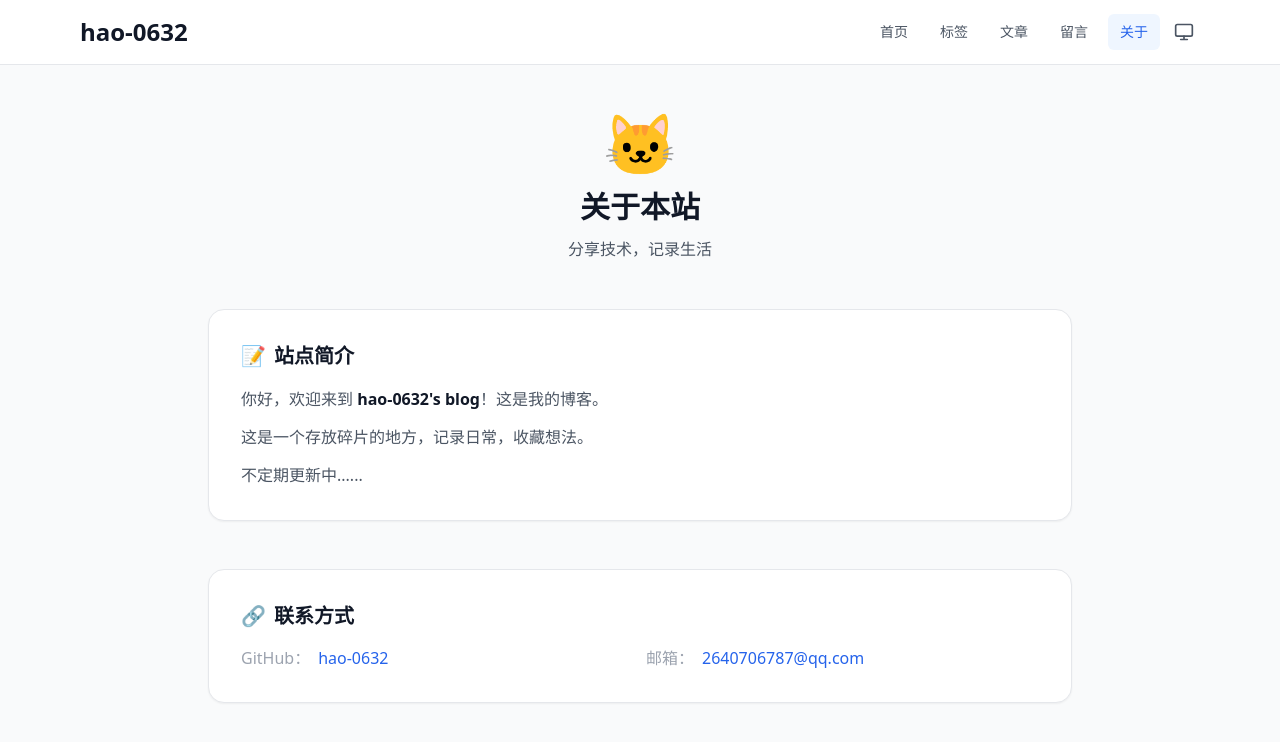
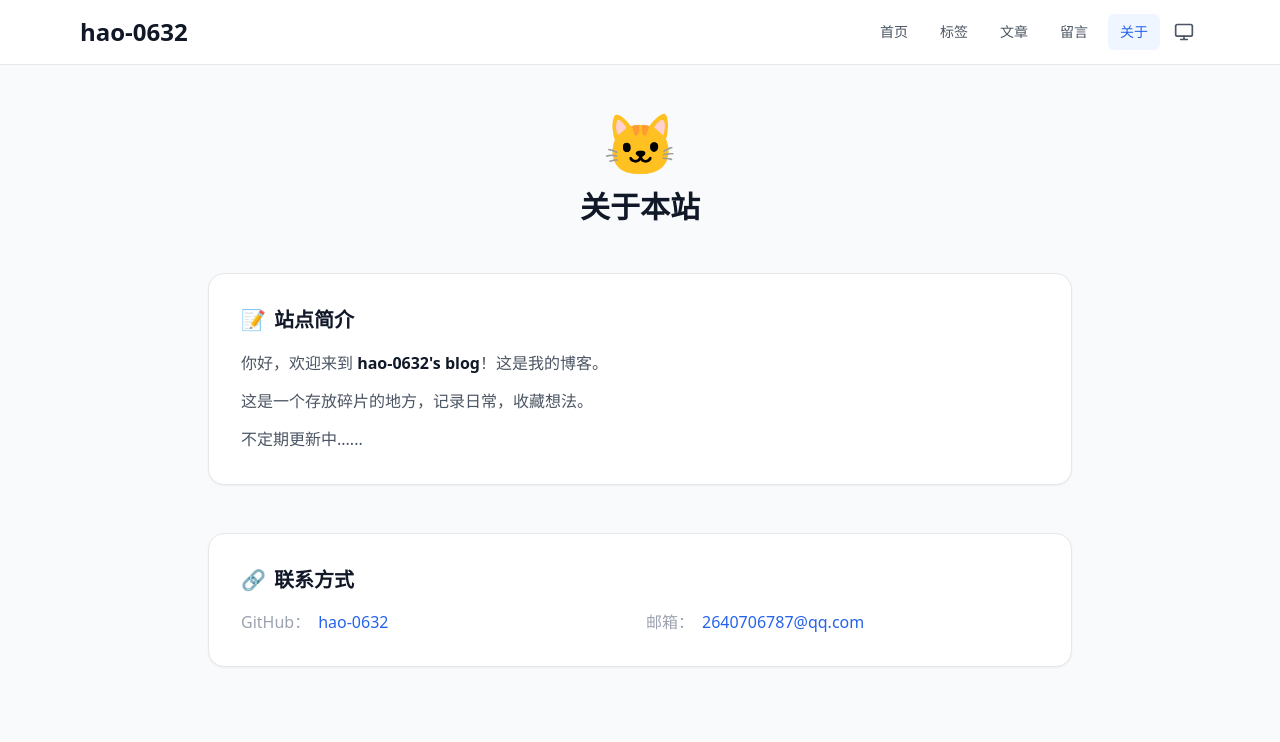
Before and after one commit to hao0632/my-blog, a Next.js app: page /about in a window 1280 px wide. Shown: the top 742 px of the page. Built offline with nearby package versions, Linux system fonts and the light colour scheme.

Commit message:
docs(site): 移除关于页「分享技术，记录生活」副标题

```diff
--- a/src/app/about/page.tsx
+++ b/src/app/about/page.tsx
@@ -8,8 +8,7 @@ export default function About() {
       {/* 头部 */}
       <div className="text-center mb-12">
         <div className="text-6xl mb-4">🐱</div>
-        <h1 className="text-3xl font-bold text-fg mb-3">关于本站</h1>
-        <p className="text-muted">分享技术，记录生活</p>
+        <h1 className="text-3xl font-bold text-fg">关于本站</h1>
       </div>
 
       {/* 站点介绍 */}
```
